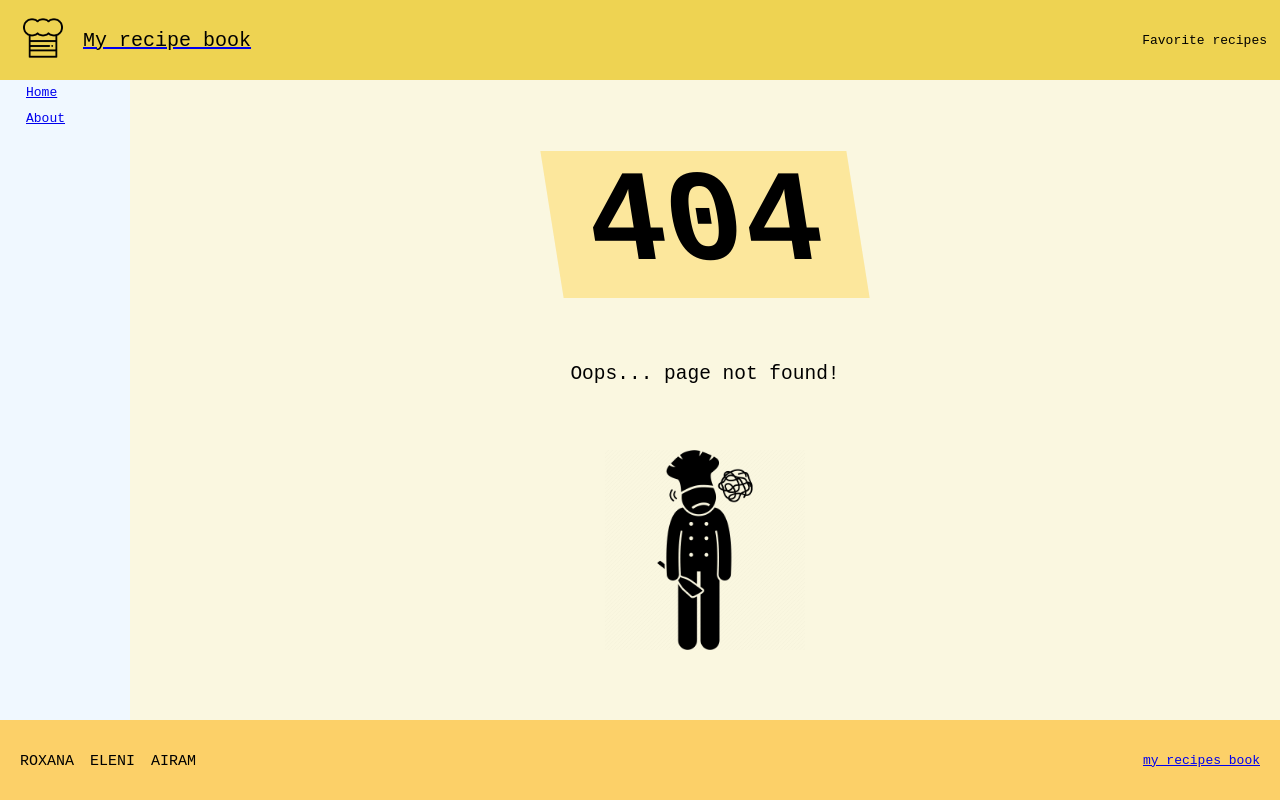
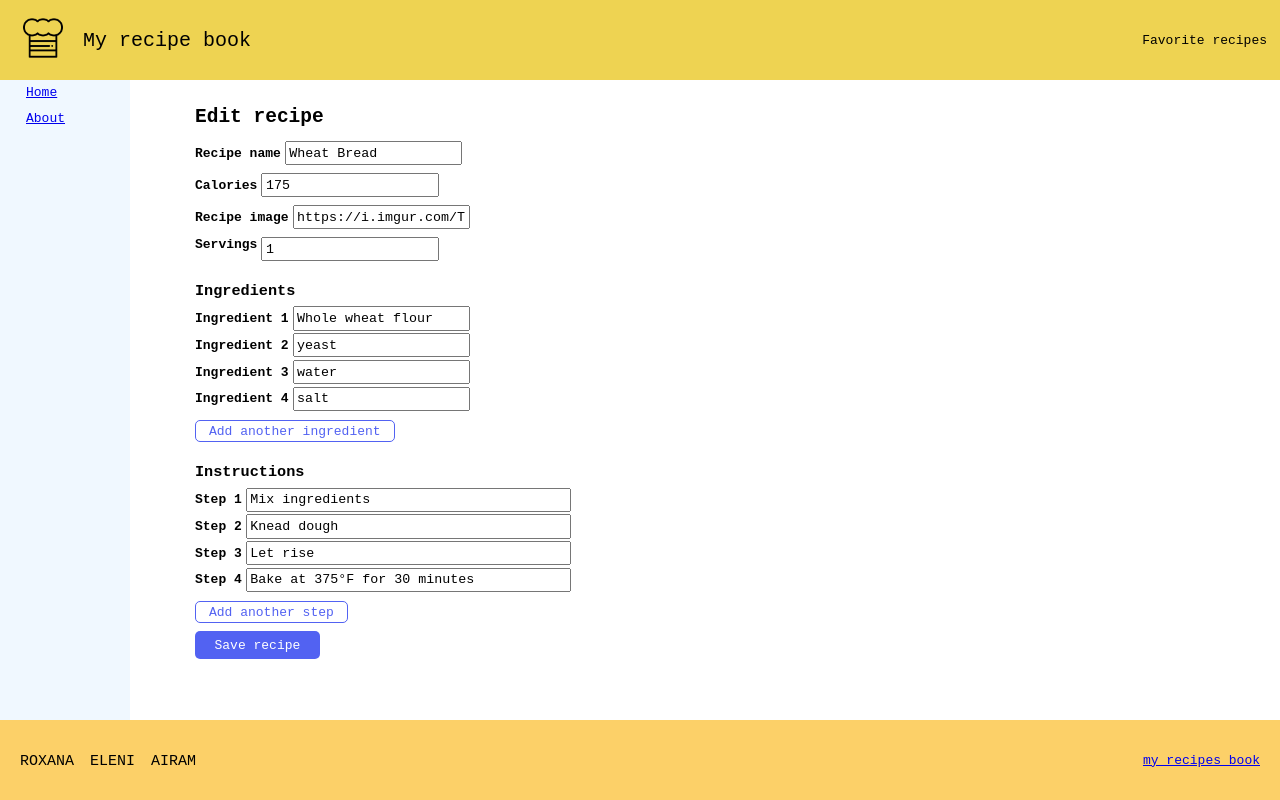
Before and after one commit to nthTimeIsTheCharm/recipe-book, a React (Vite) app: page /recipe/edit/07d9616d-7a63-457c-b8a7-58f6a70a67e3 in a window 1280 px wide. Before the commit this address had no page. Built offline with nearby package versions, Linux system fonts and the light colour scheme.

Commit message:
Edit recipes

```diff
--- a/src/App.jsx
+++ b/src/App.jsx
@@ -6,9 +6,10 @@ import HomePage from './pages/HomePage'
 import { Routes, Route } from "react-router-dom";
 import AboutPage from './pages/AboutPage';
 import ItemPage from './pages/ItemPage'
+import EditItemPage from './pages/EditItemPage'
 import FavoritesPage from './pages/FavoritesPage'
 import NotFoundPage from './pages/NotFoundPage';
-import recipesArray from "./data/data3.json";
+import recipesArray from "./data/data4.json";
 import { useState } from "react";
 
 function App() {
@@ -37,7 +38,14 @@ function App() {
             path="/recipe/:recipeId"
             element={<ItemPage recipes={recipes} />}
           />
+          <Route
+            path="/recipe/edit/:recipeId"
+            element={<EditItemPage recipes={recipes} />}
+          />
           <Route path="*" element={<NotFoundPage />} />
+
+
+
         </Routes>
       </div>
       <Footer />
--- a/src/components/Navbar.css
+++ b/src/components/Navbar.css
@@ -5,6 +5,10 @@
   padding: 1rem 1rem;
   display: flex;
   align-items: center;
+  a{
+    text-decoration: none;
+    color: black;
+  }
 }
 
 .navbar ul {
@@ -14,10 +18,7 @@
   list-style: none;
   font-family: monospace;
   margin-left: auto;
-  a {
-    text-decoration: none;
-    color: black;
-  }
+
 }
 
 .logo {
@@ -33,4 +34,6 @@
   font-family: monospace;
   font-size: 20px;
 
+
+
 }
--- /dev/null
+++ b/src/pages/EditItemPage.jsx
@@ -0,0 +1,157 @@
+import { useState } from "react";
+import Fieldset from "../components/Fieldset.jsx";
+import Field from "../components/Field";
+import { useNavigate, useParams } from "react-router-dom";
+
+const EditItemPage = (props) => {
+  const { recipeId } = useParams();
+  const navigate = useNavigate();
+  const foundRecipe = props.recipes.find((recipe) => recipe.id === recipeId);
+  //State variables
+  // const [recipeAdded, setRecipeAdded] = useState(false);
+
+  //Form state variables
+  const [name, setName] = useState(foundRecipe.name);
+  const [calories, setCalories] = useState(foundRecipe.calories);
+  const [image, setImage] = useState(foundRecipe.image);
+  const [servings, setServings] = useState(foundRecipe.servings);
+  const [ingredients, setIngredients] = useState(foundRecipe.ingredients);
+  const [instructions, setInstructions] = useState(foundRecipe.instructions);
+
+  //Form state handlers
+  const handleName = (e) => setName(e.target.value);
+  const handleCalories = (e) => setCalories(e.target.value);
+  const handleImage = (e) => setImage(e.target.value);
+  const handleServings = (e) => setServings(e.target.value);
+  const handleIngredients = (e, index) => {
+    const ingredientsCopy = [...ingredients];
+    ingredientsCopy[index] = e.target.value;
+    setIngredients(ingredientsCopy);
+  };
+  const handleInstructions = (e, index) => {
+    const instructionsCopy = [...instructions];
+    instructionsCopy[index] = e.target.value;
+    setInstructions(instructionsCopy);
+  };
+
+  const handleSubmit = (e) => {
+    e.preventDefault();
+    foundRecipe.name = name;
+    foundRecipe.calories = calories;
+    foundRecipe.image = image;
+    foundRecipe.servings = servings;
+    foundRecipe.ingredients = ingredients;
+    foundRecipe.instructions = instructions;
+    navigate(`/recipe/${recipeId}`);
+
+    // setRecipeAdded(true);
+    setTimeout(() => {
+      //setRecipeAdded(false);
+    }, 3000);
+  };
+
+  const addField = (stateVar, setStateFunction) => {
+    setStateFunction([...stateVar, ""]);
+  };
+
+  return (
+    <>
+      {/* {recipeAdded && <div className="recipe-added"> 🎉 Recipe added! </div>}*/}
+      {
+        <form className="add-recipe" onSubmit={handleSubmit}>
+          <h2>Edit recipe</h2>
+          <Fieldset
+            cssClass="name"
+            id="name"
+            label="Recipe name"
+            type="text"
+            placeholderText="Recipe name"
+            value={name}
+            onChangeFunc={handleName}
+          />
+          <Fieldset
+            cssClass="calories"
+            id="calories"
+            label="Calories"
+            type="text"
+            placeholderText="Total calories"
+            value={calories}
+            onChangeFunc={handleCalories}
+          />
+          <Fieldset
+            cssClass="image"
+            id="image"
+            label="Recipe image"
+            type="text"
+            placeholderText="Recipe image"
+            value={image}
+            onChangeFunc={handleImage}
+          />
+          <Fieldset
+            cssClass="servings"
+            id="servings"
+            label="Servings"
+            type="number"
+            placeholderText="servings"
+            value={servings}
+            onChangeFunc={handleServings}
+          />
+          <fieldset className="ingredients">
+            <h3>Ingredients</h3>
+            {ingredients.map((ingredient, index) => {
+              return (
+                <Field
+                  key={index}
+                  cssClass="ingredients"
+                  id="ingredients"
+                  label={`Ingredient ${index + 1}`}
+                  type="text"
+                  placeholderText={`Type ingredient ${index + 1}`}
+                  value={ingredient}
+                  onChangeFunc={(e) => handleIngredients(e, index)}
+                />
+              );
+            })}
+            <button
+              className="add-field"
+              type="button"
+              onClick={() => addField(ingredients, setIngredients)}
+            >
+              Add another ingredient
+            </button>
+          </fieldset>
+
+          <fieldset className="instructions">
+            <h3>Instructions</h3>
+            {instructions.map((instruction, index) => {
+              return (
+                <Field
+                  key={index}
+                  cssClass="instructions"
+                  id="instructions"
+                  label={`Step ${index + 1}`}
+                  type="text"
+                  placeholderText={`Type instruction ${index + 1}`}
+                  value={instruction}
+                  onChangeFunc={(e) => handleInstructions(e, index)}
+                />
+              );
+            })}
+            <button
+              className="add-field"
+              type="button"
+              onClick={() => addField(instructions, setInstructions)}
+            >
+              Add another step
+            </button>
+          </fieldset>
+          <button className="submit" type="submit">
+            Save recipe
+          </button>
+        </form>
+      }
+    </>
+  );
+};
+
+export default EditItemPage;
--- a/src/pages/ItemPage.jsx
+++ b/src/pages/ItemPage.jsx
@@ -1,6 +1,8 @@
 import { useParams } from "react-router-dom";
 import "./ItemPage.css";
 import NotFoundPage from "./NotFoundPage";
+import { Link } from "react-router-dom";
+import EditIcon from '../assets/editIcon.svg'
 
 function ItemPage(props) {
   const { recipeId } = useParams();
@@ -19,7 +21,9 @@ function ItemPage(props) {
         </div>
 
         <div className="itemPage-details">
-
+        <Link to={`/recipe/edit/${recipeId}`}>
+        <img src={EditIcon} />
+      </Link>
           <h1 className="itemPage-title">{foundRecipe.name}</h1>
 
           <div className="calorias">
@@ -52,7 +56,9 @@ function ItemPage(props) {
               <li key={index}>{instruction}</li>
             ))}
           </ol>
+
         </div>
+
       </div>
     </div>
   );
```
Also changed, not shown: src/assets/editIcon.svg (added).
